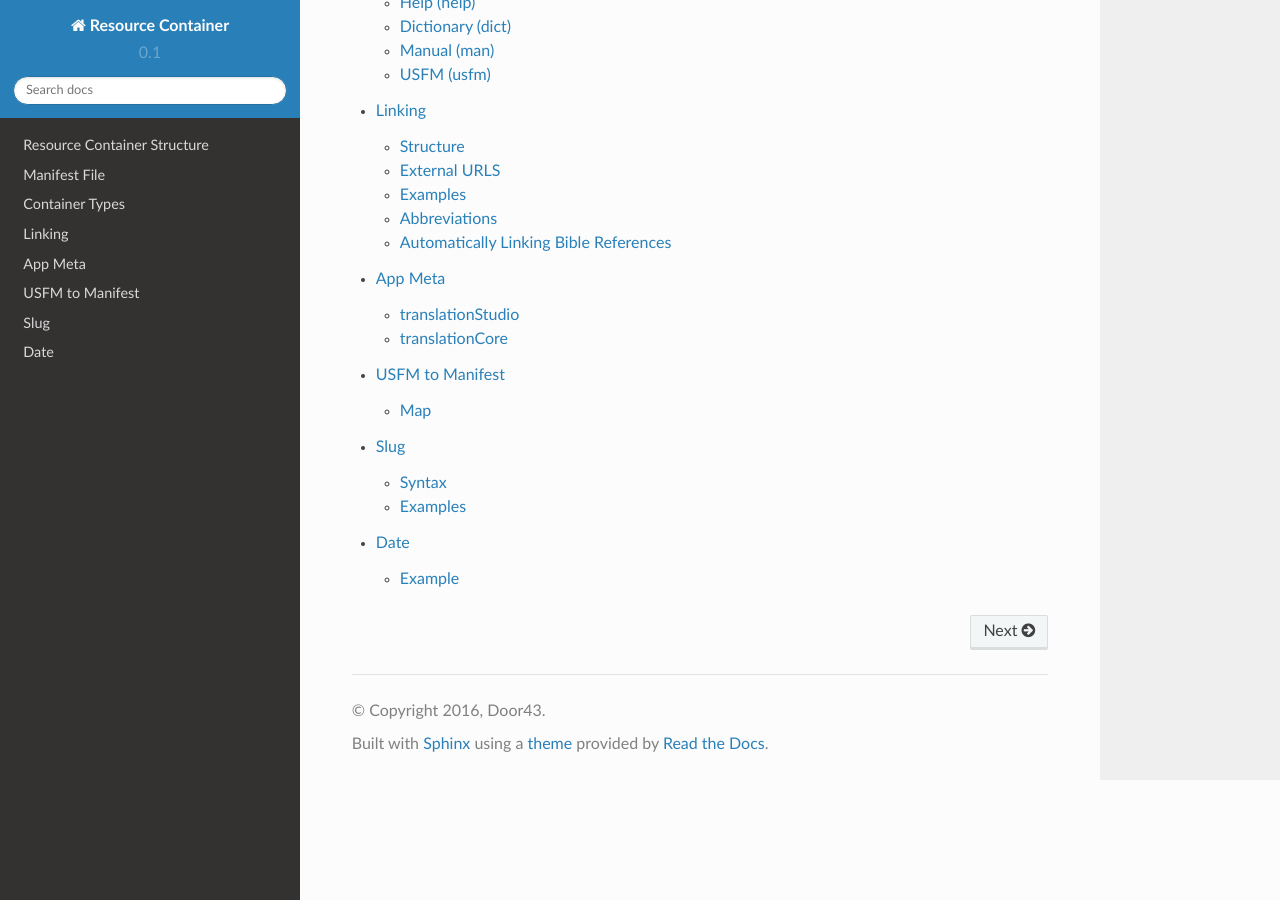
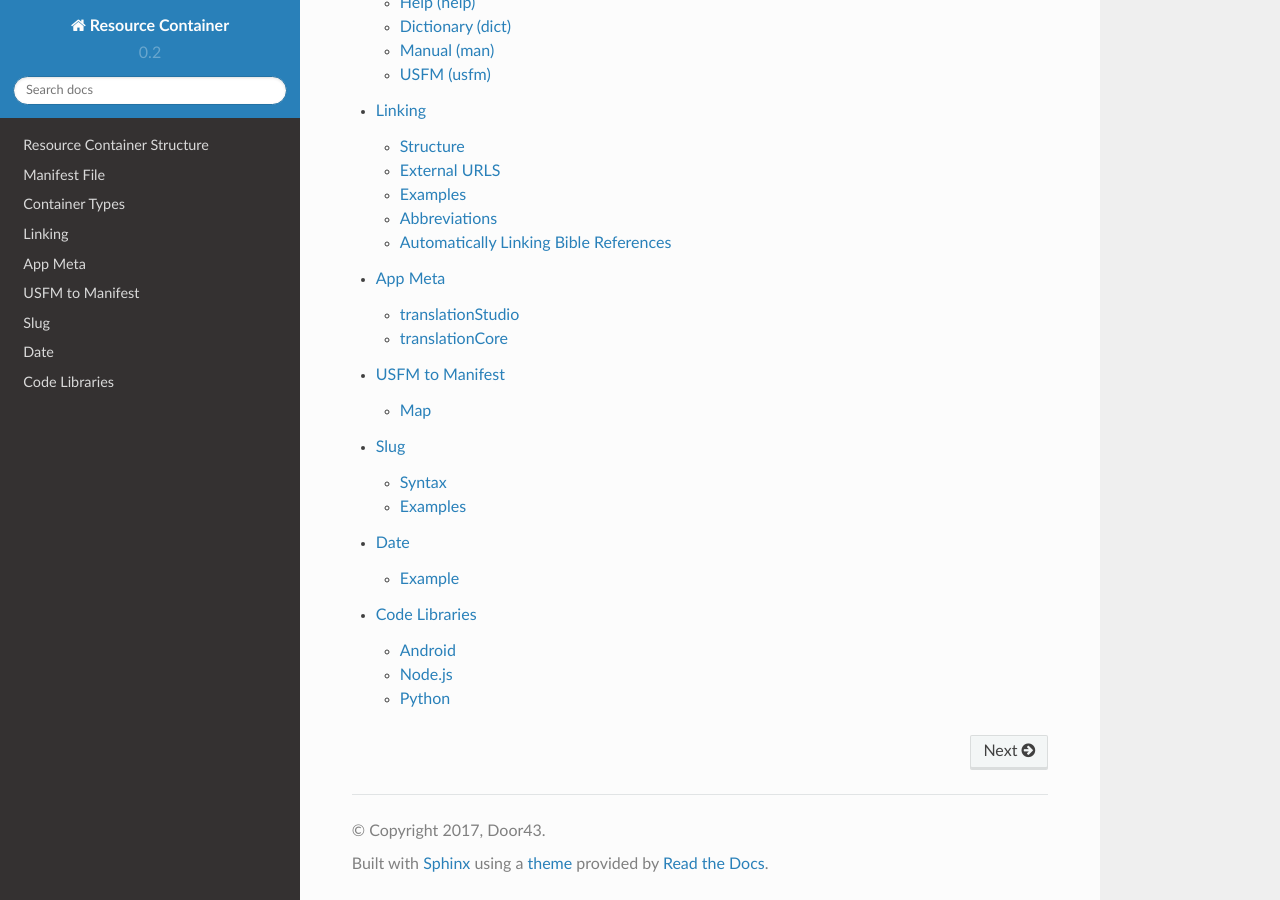
Before and after one commit to unfoldingWord-dev/Resource-Container, a Sphinx documentation site: the page built from docs/index.rst, in a window 1280 px wide and 900 px high, scrolled down 661 px. Built offline with Sphinx 7.4.7 and the Read the Docs theme 2.0.0, drawn with Linux system fonts in a browser that asks for light colours.

Commit message:
bumped version to 0.2, added links to code libraries

```diff
--- a/docs/conf.py
+++ b/docs/conf.py
@@ -49,7 +49,7 @@ master_doc = 'index'
 
 # General information about the project.
 project = u'Resource Container'
-copyright = u'2016, Door43'
+copyright = u'2017, Door43'
 author = u'Door43'
 
 # The version info for the project you're documenting, acts as replacement for
@@ -57,9 +57,9 @@ author = u'Door43'
 # built documents.
 #
 # The short X.Y version.
-version = u'0.1'
+version = u'0.2'
 # The full version, including alpha/beta/rc tags.
-release = u'0.1'
+release = u'rc0.2'
 
 # The language for content autogenerated by Sphinx. Refer to documentation
 # for a list of supported languages.
--- a/docs/index.rst
+++ b/docs/index.rst
@@ -22,3 +22,4 @@ Contents:
    usfm_manifest
    slug
    date
+   libraries
```
Also changed, not shown: docs/libraries.rst (added, +22 -0 lines).
